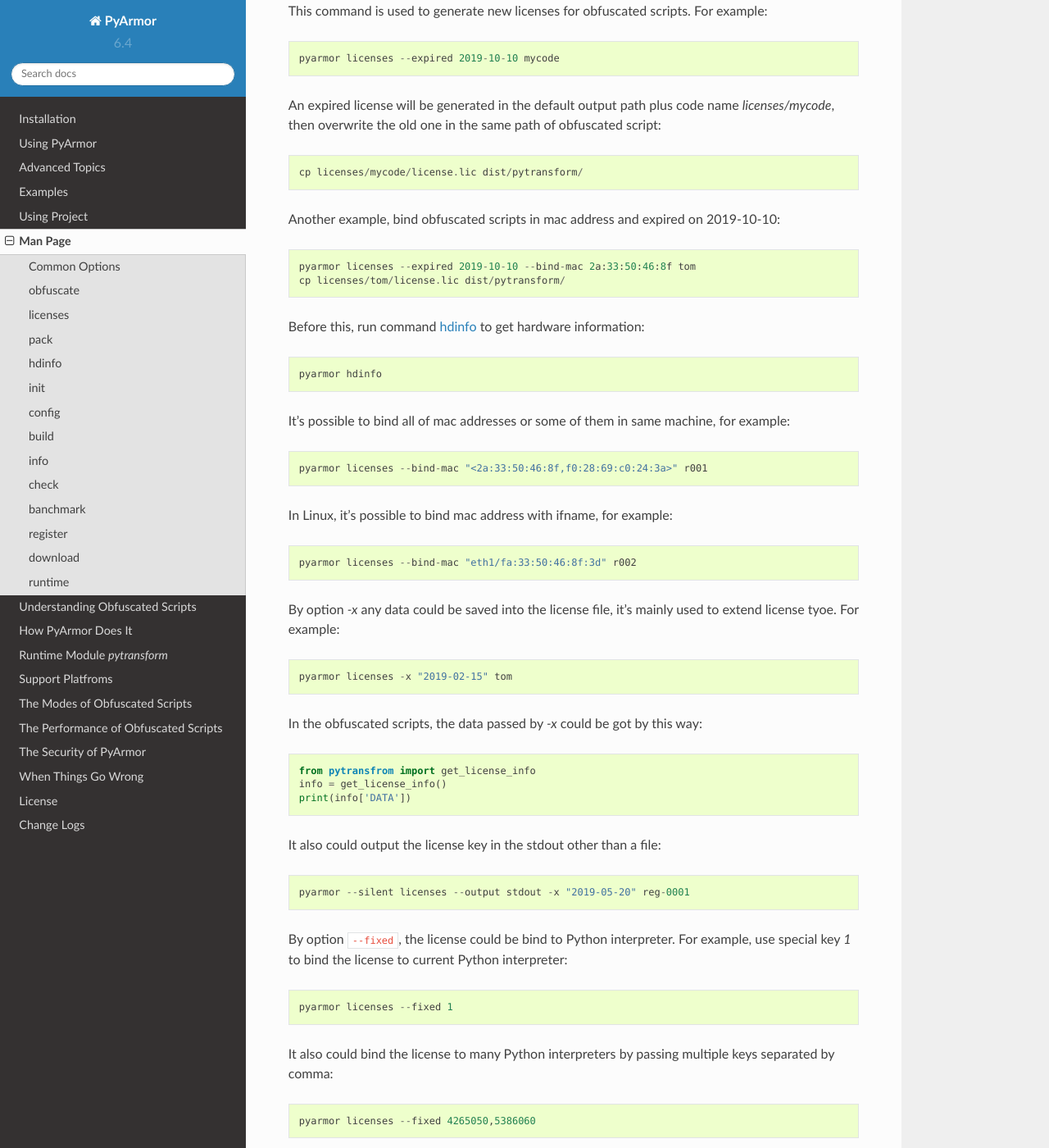
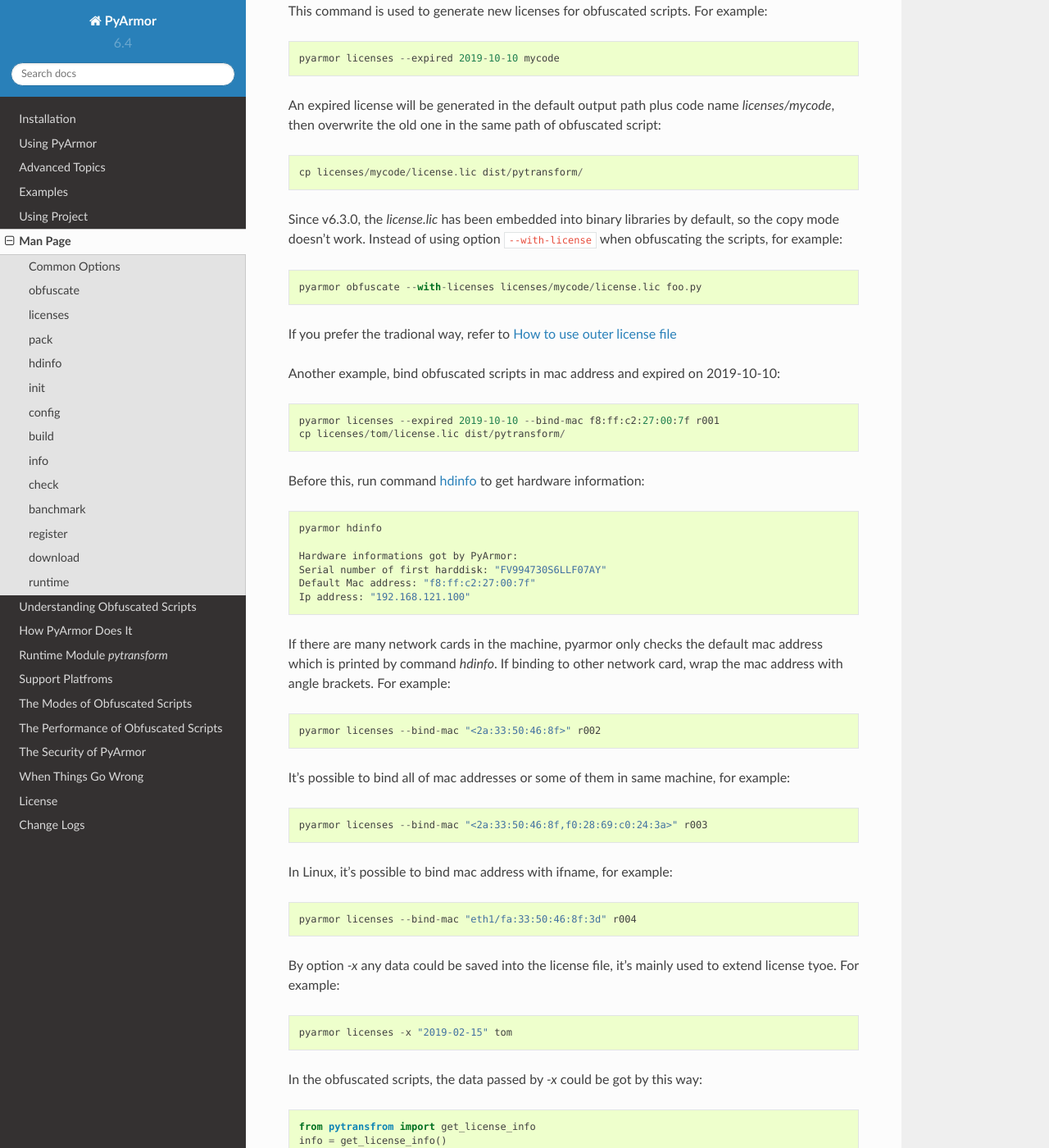
Before and after one commit to dashingsoft/pyarmor, a Sphinx documentation site: the page built from docs/man.rst, in a window 1280 px wide and 1400 px high, scrolled down 9860 px. Shown: the whole window at 82% size. Built offline with Sphinx 7.4.7 and the Read the Docs theme 2.0.0, drawn with Linux system fonts in a browser that asks for light colours.

Commit message:
Refine man licenses

```diff
--- a/docs/man.rst
+++ b/docs/man.rst
@@ -370,24 +370,43 @@
 
     cp licenses/mycode/license.lic dist/pytransform/
 
+Since v6.3.0, the `license.lic` has been embedded into binary libraries by
+default, so the copy mode doesn't work. Instead of using option
+``--with-license`` when obfuscating the scripts, for example::
+
+  pyarmor obfuscate --with-licenses licenses/mycode/license.lic foo.py
+
+If you prefer the tradional way, refer to :ref:`How to use outer license file`
+
 Another example, bind obfuscated scripts in mac address and expired on
 2019-10-10::
 
-    pyarmor licenses --expired 2019-10-10 --bind-mac 2a:33:50:46:8f tom
+    pyarmor licenses --expired 2019-10-10 --bind-mac f8:ff:c2:27:00:7f r001
     cp licenses/tom/license.lic dist/pytransform/
 
 Before this, run command `hdinfo`_ to get hardware information::
 
     pyarmor hdinfo
 
+    Hardware informations got by PyArmor:
+    Serial number of first harddisk: "FV994730S6LLF07AY"
+    Default Mac address: "f8:ff:c2:27:00:7f"
+    Ip address: "192.168.121.100"
+
+If there are many network cards in the machine, pyarmor only checks the default
+mac address which is printed by command `hdinfo`. If binding to other network
+card, wrap the mac address with angle brackets. For example::
+
+    pyarmor licenses --bind-mac "<2a:33:50:46:8f>" r002
+
 It's possible to bind all of mac addresses or some of them in same machine, for
 example::
 
-    pyarmor licenses --bind-mac "<2a:33:50:46:8f,f0:28:69:c0:24:3a>" r001
+    pyarmor licenses --bind-mac "<2a:33:50:46:8f,f0:28:69:c0:24:3a>" r003
 
 In Linux, it's possible to bind mac address with ifname, for example::
 
-    pyarmor licenses --bind-mac "eth1/fa:33:50:46:8f:3d" r002
+    pyarmor licenses --bind-mac "eth1/fa:33:50:46:8f:3d" r004
 
 By option `-x` any data could be saved into the license file, it's mainly used
 to extend license tyoe. For example::
```
